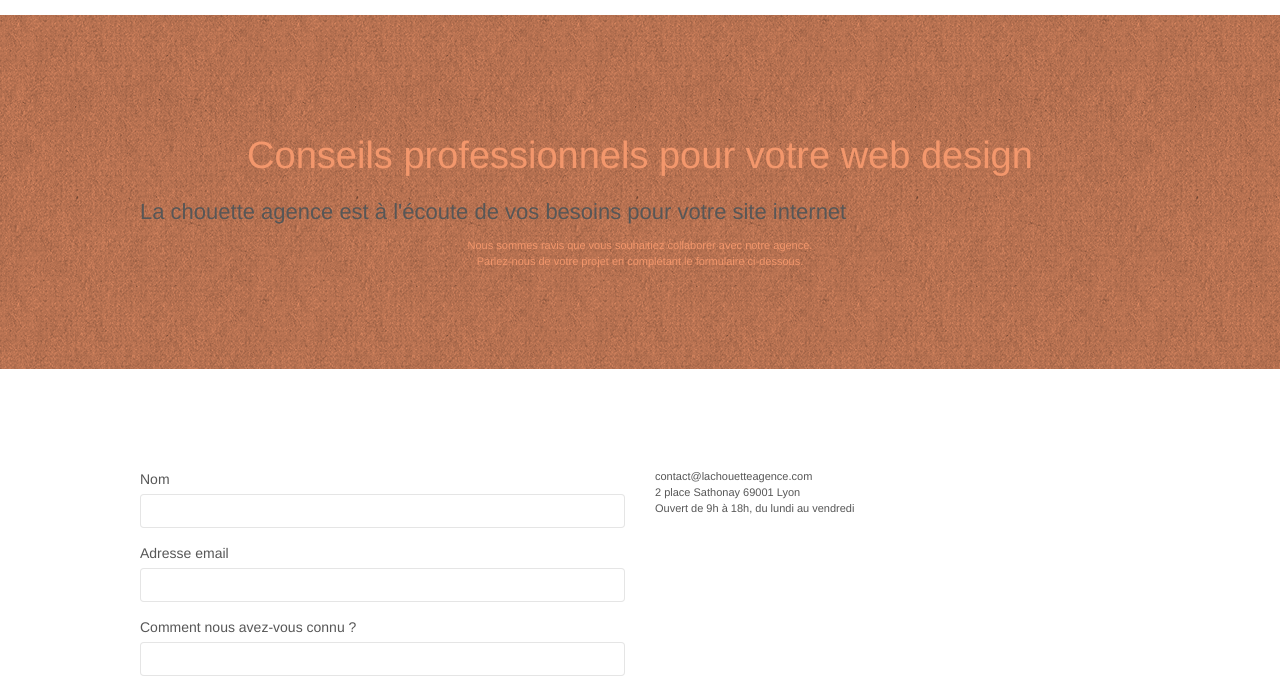
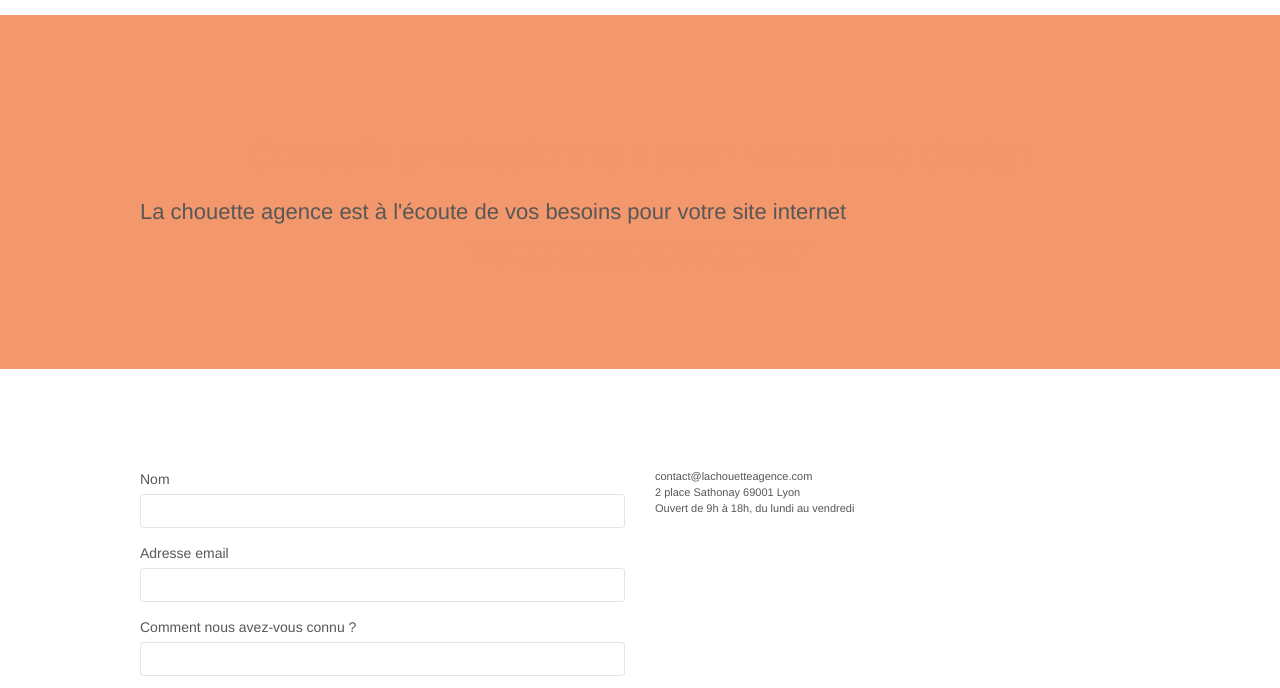
Before and after one commit to judith-creative/la-chouette-agence, a plain HTML site: page page2.html in a window 1280 px wide. Shown: the part 77-765 px from the top of the page. Drawn offline with nearby package versions, Linux system fonts and the light colour scheme; files that its build step writes are made by us from their sources; a script that the page names is missing.

Commit message:
deleted structured bg img > opacity

```diff
--- a/page2.html
+++ b/page2.html
@@ -69,7 +69,7 @@
 <!-- bloc-0 END -->
 
 <!-- bloc-6 -->
-<div class="bloc bg-dots-bg bg-repeat bgc-atomic-tangerine d-bloc bloc-bg-texture texture-paper" id="bloc-6">
+<div class="bloc bg-repeat bgc-atomic-tangerine d-bloc bloc-bg-texture texture" id="bloc-6">
 	<div class="container bloc-lg">
 		<div class="row">
 			<div class="col-sm-12">
--- a/style.css
+++ b/style.css
@@ -90,8 +90,8 @@
     right: 0;
 }
 
-.texture-paper::before {
-    background: url("img/texture-paper.png");
+.texture::before {
+    background-color: rgba(0, 0, 0, .05)
     background-size: 280px 280px;
 }
 
@@ -809,14 +809,6 @@
     border-color: #364577!important;
 }
 
-.bg-dots-bg {
-    background-image: url("img/dots-bg.png");
-}
-
-.bg-lines-h2-bg {
-    background-image: url("img/lines-h2-bg.png");
-}
-
 .bg-banniere {
     background-image: url("img/la-chouette-agence-banniere.jpg");
 }
```
Also changed, not shown: index.html (+4 -4 lines), img/texture.png (renamed from img/texture-paper.png).
